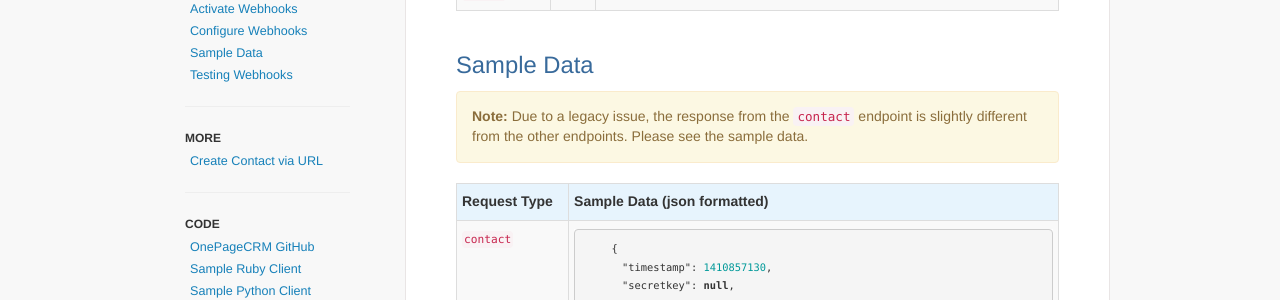
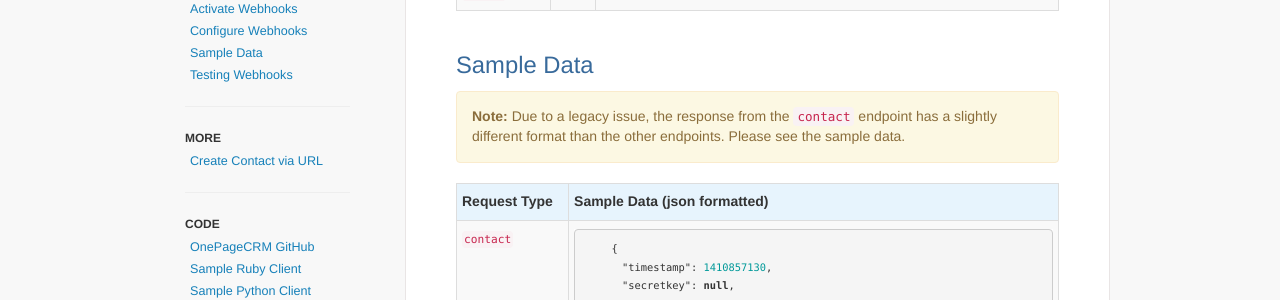
Before and after one commit to OnePageCRM/OnePageCRM.github.io, a Jekyll site: the page built from webhooksmore/index.html, in a window 1280 px wide and 900 px high, scrolled down 851 px. Shown: the part 152-452 px from the top of the window. Built offline with Jekyll 4.4.1, drawn with Linux system fonts in a browser that asks for light colours; nearby versions of some CDN libraries; Markdown is read by kramdown in place of the engine named in the settings.

Commit message:
webhook documentation updated

```diff
--- a/webhooksmore/index.html
+++ b/webhooksmore/index.html
@@ -58,7 +58,7 @@
 
 <h3 id="sampledata"  class="top-padding">Sample Data</h3>
 
-<div class="alert alert-warning"><strong>Note:</strong> Due to a legacy issue, the response from the <code>contact</code> endpoint is slightly different from the other endpoints. Please see the sample data.</div>
+<div class="alert alert-warning"><strong>Note:</strong> Due to a legacy issue, the response from the <code>contact</code> endpoint has a slightly different format than the other endpoints. Please see the sample data.</div>
 
 <table class="table table-striped table-bordered">
   <thead>
```
